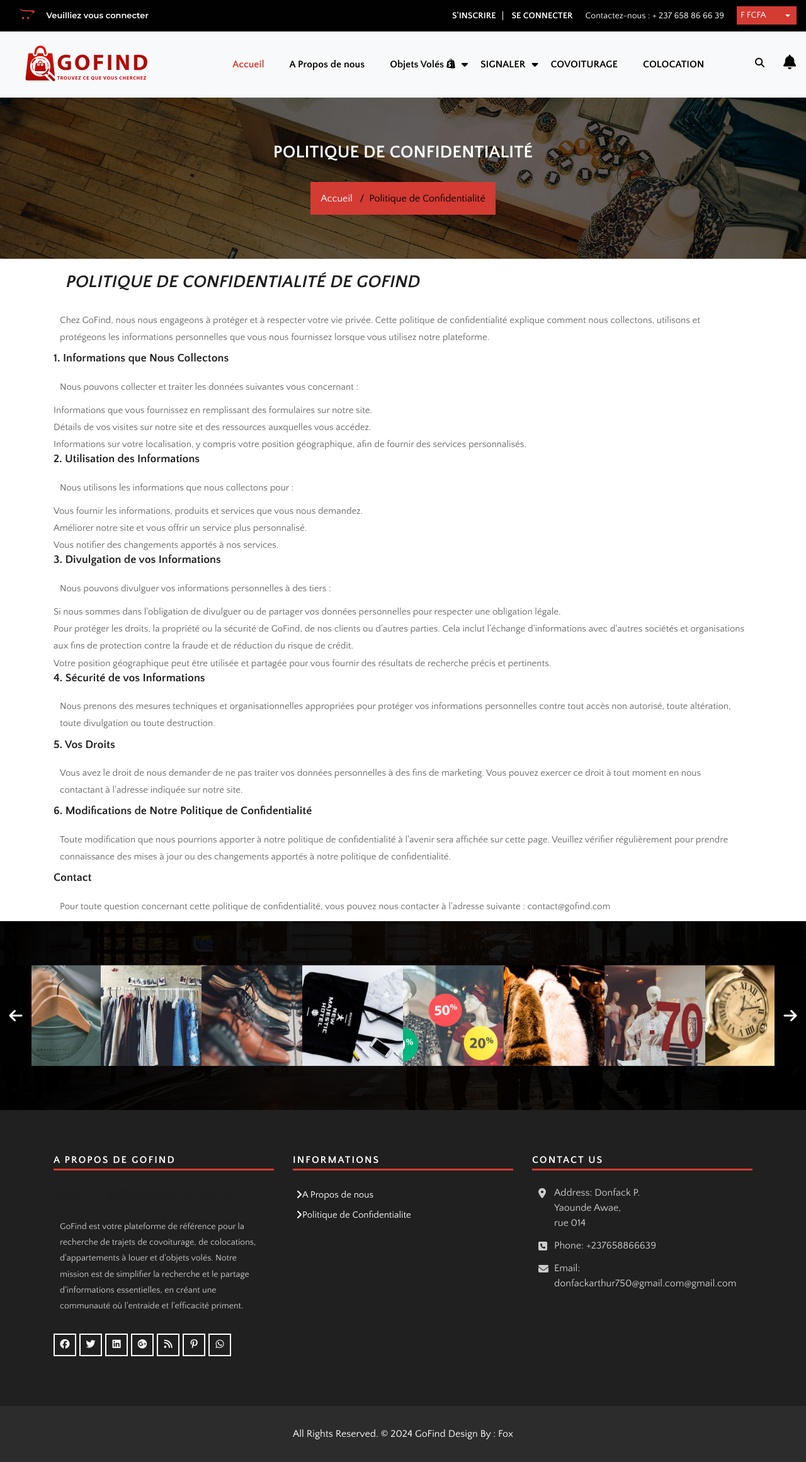
After one commit to Tiger-Foxx/GoFind, a Django app: page /privacy_policy/ in a window 1280 px wide. The commit adds this page. Shown: the whole page at 63% size. Run offline with Django 5.2, Linux system fonts and the light colour scheme; some libraries are stand-ins or nearby versions; some web fonts are replaced.

```diff
--- a/GoFind/urls.py
+++ b/GoFind/urls.py
@@ -48,6 +48,7 @@ urlpatterns = [
     path('inscription/confirmation/', confirmation, name='confirmation'),
     path('activate/<uidb64>/<token>/', activate, name='activate'),
     path('update-fcm-token/', update_fcm_token, name='update_fcm_token'),
-
+    path('about/', about, name='about'),
+    path('privacy_policy/', privacy_policy, name='privacy_policy'),
 
 ]+static(settings.MEDIA_URL,document_root=settings.MEDIA_ROOT)
--- /dev/null
+++ b/GofindApp/templates/GofindApp/privacy_policy.html
@@ -0,0 +1,78 @@
+{% extends 'base.html' %}
+
+{% block content %}
+{% load static %}
+
+<style>
+    p{
+        margin: 10px;
+    }
+    h3{
+        font-weight: 900;
+    }
+</style>
+    <!-- Start All Title Box -->
+    <div class="all-title-box">
+        <div class="container">
+            <div class="row">
+                <div class="col-lg-12">
+                    <h2>POLITIQUE DE CONFIDENTIALITÉ</h2>
+                    <ul class="breadcrumb">
+                        <li class="breadcrumb-item"><a href="#">Accueil</a></li>
+                        <li class="breadcrumb-item active">Politique de Confidentialité</li>
+                    </ul>
+                </div>
+            </div>
+        </div>
+    </div>
+    <!-- End All Title Box -->
+
+    <!-- Start Privacy Policy Page  -->
+    <div class="privacy-policy-box-main">
+        <div class="container">
+            <div class="row">
+                <div class="col-lg-12">
+                    <h2 class="noo-sh-title" style="margin: 20px;">Politique de Confidentialité de <span>GoFind</span></h2>
+                    <p>Chez GoFind, nous nous engageons à protéger et à respecter votre vie privée. Cette politique de confidentialité explique comment nous collectons, utilisons et protégeons les informations personnelles que vous nous fournissez lorsque vous utilisez notre plateforme.</p>
+
+                    <h3>1. Informations que Nous Collectons</h3>
+                    <p>Nous pouvons collecter et traiter les données suivantes vous concernant :</p>
+                    <ul>
+                        <li>Informations que vous fournissez en remplissant des formulaires sur notre site.</li>
+                        <li>Détails de vos visites sur notre site et des ressources auxquelles vous accédez.</li>
+                        <li>Informations sur votre localisation, y compris votre position géographique, afin de fournir des services personnalisés.</li>
+                    </ul>
+
+                    <h3>2. Utilisation des Informations</h3>
+                    <p>Nous utilisons les informations que nous collectons pour :</p>
+                    <ul>
+                        <li>Vous fournir les informations, produits et services que vous nous demandez.</li>
+                        <li>Améliorer notre site et vous offrir un service plus personnalisé.</li>
+                        <li>Vous notifier des changements apportés à nos services.</li>
+                    </ul>
+
+                    <h3>3. Divulgation de vos Informations</h3>
+                    <p>Nous pouvons divulguer vos informations personnelles à des tiers :</p>
+                    <ul>
+                        <li>Si nous sommes dans l'obligation de divulguer ou de partager vos données personnelles pour respecter une obligation légale.</li>
+                        <li>Pour protéger les droits, la propriété ou la sécurité de GoFind, de nos clients ou d'autres parties. Cela inclut l'échange d'informations avec d'autres sociétés et organisations aux fins de protection contre la fraude et de réduction du risque de crédit.</li>
+                        <li>Votre position géographique peut être utilisée et partagée pour vous fournir des résultats de recherche précis et pertinents.</li>
+                    </ul>
+
+                    <h3>4. Sécurité de vos Informations</h3>
+                    <p>Nous prenons des mesures techniques et organisationnelles appropriées pour protéger vos informations personnelles contre tout accès non autorisé, toute altération, toute divulgation ou toute destruction.</p>
+
+                    <h3>5. Vos Droits</h3>
+                    <p>Vous avez le droit de nous demander de ne pas traiter vos données personnelles à des fins de marketing. Vous pouvez exercer ce droit à tout moment en nous contactant à l'adresse indiquée sur notre site.</p>
+
+                    <h3>6. Modifications de Notre Politique de Confidentialité</h3>
+                    <p>Toute modification que nous pourrions apporter à notre politique de confidentialité à l'avenir sera affichée sur cette page. Veuillez vérifier régulièrement pour prendre connaissance des mises à jour ou des changements apportés à notre politique de confidentialité.</p>
+
+                    <h3>Contact</h3>
+                    <p>Pour toute question concernant cette politique de confidentialité, vous pouvez nous contacter à l'adresse suivante : contact@gofind.com</p>
+                </div>
+            </div>
+        </div>
+    </div>
+    <!-- End Privacy Policy Page -->
+{% endblock %}
--- a/GofindApp/views.py
+++ b/GofindApp/views.py
@@ -449,3 +449,14 @@ def update_fcm_token(request):
             return JsonResponse({"success": False, "message": "Utilisateur non authentifié"})
     else:
         return JsonResponse({"success": False, "message": "Requête non valide"})
+
+
+# File: GofindApp/views.py
+
+from django.shortcuts import render
+
+def about(request):
+    return render(request, 'GofindApp/about.html')
+
+def privacy_policy(request):
+    return render(request, 'GofindApp/privacy_policy.html')
--- a/templates/base.html
+++ b/templates/base.html
@@ -164,7 +164,7 @@
                 <div class="collapse navbar-collapse" id="navbar-menu">
                     <ul class="nav navbar-nav ml-auto" data-in="fadeInDown" data-out="fadeOutUp">
                         <li class="nav-item active"><a class="nav-link" href="{% url 'index' %}">Accueil</a></li>
-                        <li class="nav-item"><a class="nav-link" href="about.html">A Propos de nous</a></li>
+                        <li class="nav-item"><a class="nav-link" href="{% url 'about' %}">A Propos de nous</a></li>
                         <li class="dropdown megamenu-fw">
                             <a href="#" class="nav-link dropdown-toggle arrow" data-toggle="dropdown">Objets Volés <i
                                     class="fa-brands fa-shopify"></i></a>
@@ -503,10 +503,8 @@
                     <div class="col-lg-4 col-md-12 col-sm-12">
                         <div class="footer-widget">
                             <h4>A Propos de GoFind</h4>
-                            <p>Lorem ipsum dolor sit amet, consectetur adipiscing elit, sed do eiusmod tempor incididunt
-                                ut labore et dolore magna aliqua. Ut enim ad minim veniam, quis nostrud exercitation
-                                ullamco laboris nisi ut aliquip ex ea commodo consequat.
-                            </p>
+                            <h2 class="noo-sh-title">Nous sommes <span>GoFind</span></h2>
+                    <p>GoFind est votre plateforme de référence pour la recherche de trajets de covoiturage, de colocations, d'appartements à louer et d'objets volés. Notre mission est de simplifier la recherche et le partage d'informations essentielles, en créant une communauté où l'entraide et l'efficacité priment.</p>
                             <ul>
                                 <li><a href="#"><i class="fab fa-facebook" aria-hidden="true"></i></a></li>
                                 <li><a href="#"><i class="fab fa-twitter" aria-hidden="true"></i></a></li>
@@ -522,11 +520,8 @@
                         <div class="footer-link">
                             <h4>Informations</h4>
                             <ul>
-                                <li><a href="#">A Propos de nous</a></li>
-                                <li><a href="#">Service Client</a></li>
-                                <li><a href="#">Notre SiteMap</a></li>
-                                <li><a href="#">Termes &amp; Conditions</a></li>
-                                <li><a href="#">Politique de Confidentialite</a></li>
+                                <li><a href="{% url 'about' %}">A Propos de nous</a></li>
+                                <li><a href="{% url 'privacy_policy' %}">Politique de Confidentialite</a></li>
                             </ul>
                         </div>
                     </div>
@@ -535,16 +530,14 @@
                             <h4>Contact Us</h4>
                             <ul>
                                 <li>
-                                    <p><i class="fas fa-map-marker-alt"></i>Address: Michael I. Days 3756 <br>Preston
-                                        Street Wichita,<br> KS 67213 </p>
+                                    <p><i class="fas fa-map-marker-alt"></i>Address: Donfack P. <br>Yaounde Awae,<br> rue 014 </p>
                                 </li>
                                 <li>
-                                    <p><i class="fas fa-phone-square"></i>Phone: <a href="tel:+1-888705770">+1-888 705
-                                            770</a></p>
+                                    <p><i class="fas fa-phone-square"></i>Phone: <a href="tel:+237658866639">+237658866639</a></p>
                                 </li>
                                 <li>
                                     <p><i class="fas fa-envelope"></i>Email: <a
-                                            href="mailto:contactinfo@gmail.com">contactinfo@gmail.com</a></p>
+                                            href="mailto:donfackarthur750@gmail.com@gmail.com">donfackarthur750@gmail.com@gmail.com</a></p>
                                 </li>
                             </ul>
                         </div>
```
Also changed, not shown: GofindApp/templates/GofindApp/about.html (+58 -65 lines), GofindApp/static/images/fox.jpeg (added).
